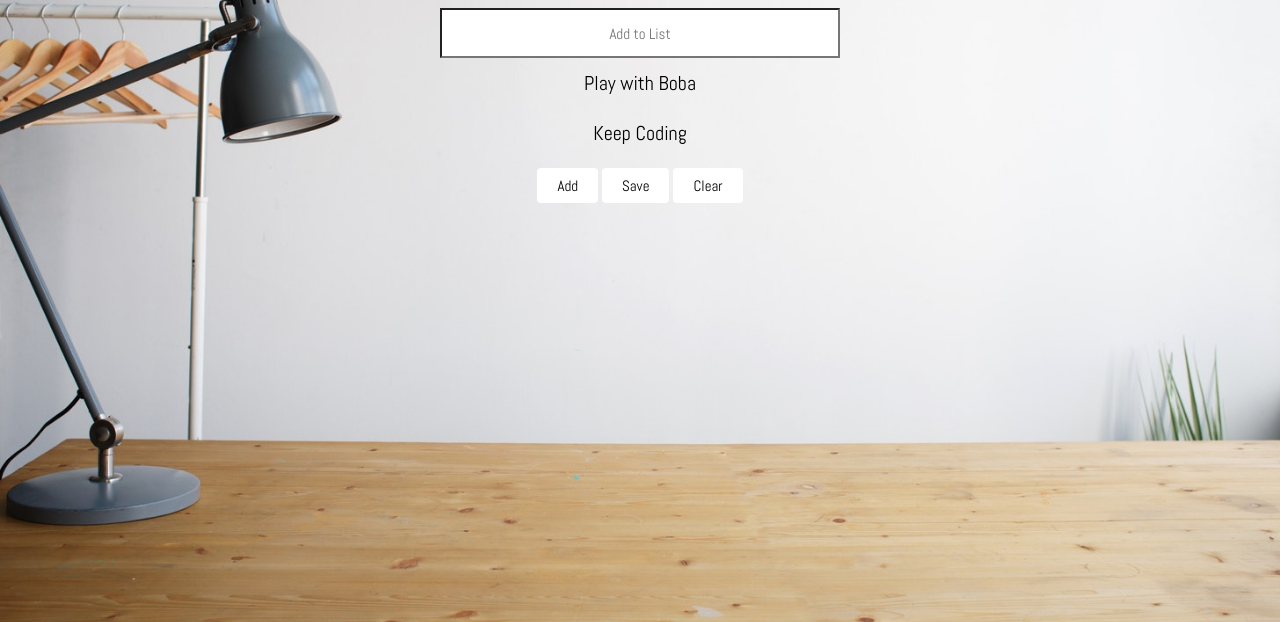
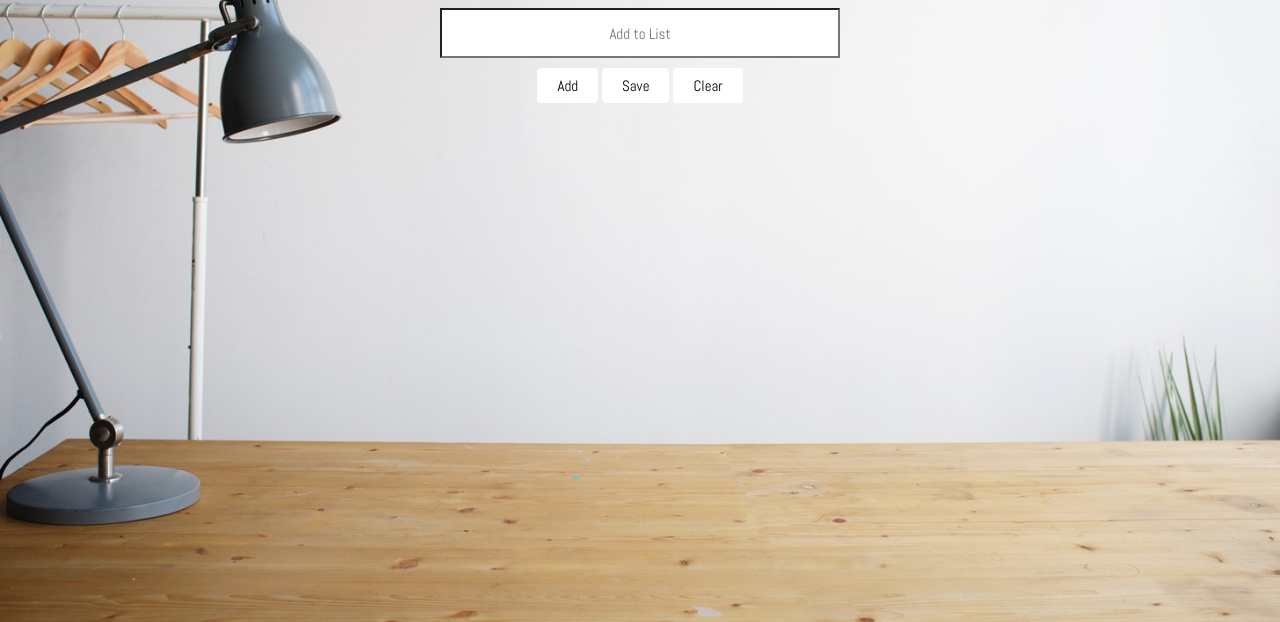
Before and after one commit to rcortez1775/MyToDoList, a plain HTML site: page index.html in a window 1280 px wide. Shown: the part 178-800 px from the top of the page. Drawn offline with Linux system fonts and the light colour scheme.

Commit message:
merged updates and deleted HTML li items

```diff
--- a/index.html
+++ b/index.html
@@ -17,8 +17,6 @@
         <h1>MY TO-DO LIST</h1>
         <input type="text" placeholder="Add to List">
         <ul class="todos">
-            <li>Play with Boba</li>
-            <li>Keep Coding</li>
         </ul>
         <div id="buttons">
             <button class="add">Add</button>
--- a/javascript/javascript.js
+++ b/javascript/javascript.js
@@ -34,7 +34,6 @@ addBtn.addEventListener("click", function() {
   // ul.appendChild(li).append(spanElement, newTodo);
   // let newTodo = input.value;
   // deleteTodo();
-
   let li = document.createElement("li");
   let spanElement = document.createElement("span");
   const input = document.querySelector("input");
```
